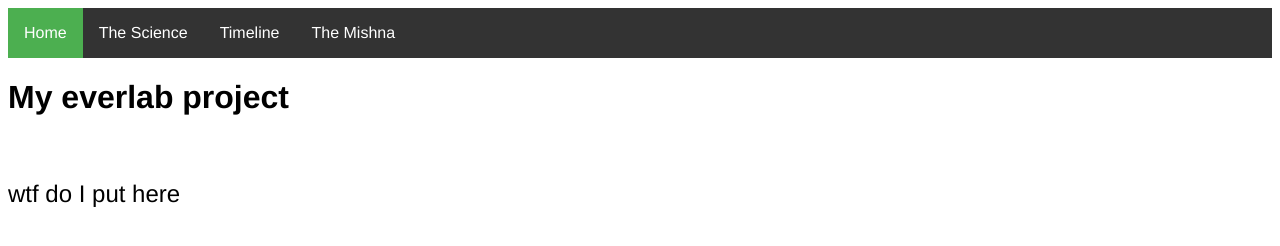
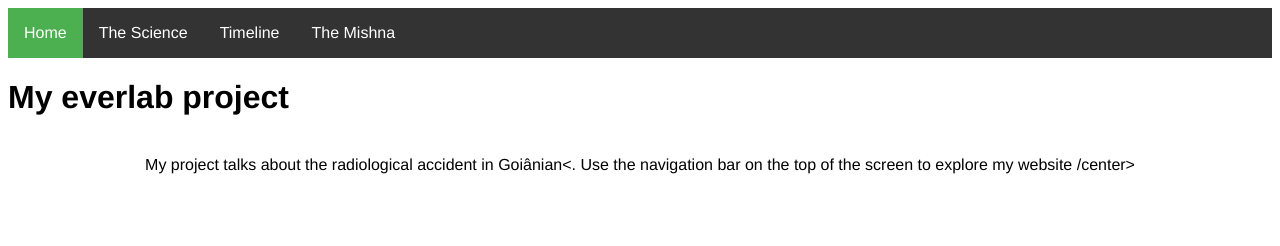
Before and after one commit to mendel3/mendel3.github.io, a plain HTML site: page everlab/index.html in a window 1280 px wide. Drawn offline with Linux system fonts and the light colour scheme.

Commit message:
fix main page
lol

```diff
--- a/everlab/index.html
+++ b/everlab/index.html
@@ -5,7 +5,7 @@
 	<meta charset="utf-8">
 	<title>Everlab Project</title>
 	<meta name="author" content="Myles">
-	<meta name="description" content="Everlab Project">
+	<meta name="description" contentThe Radiological Accident in Goiânian="Everlab Project">
 	<meta name="viewport" content="width=device-width, initial-scale=1.0">
 	<link rel="stylesheet" href="index.css">
 	<link rel="icon" type="image/x-icon" href=""/>
@@ -21,7 +21,7 @@
     <h1> My everlab project</h1>
 
     <br>
-    <p>wtf do I put here</p>
+    <center>My project talks about the radiological accident in Goiânian<. Use the navigation bar on the top of the screen to explore my website /center>
 </body>
 
 </html>
```
